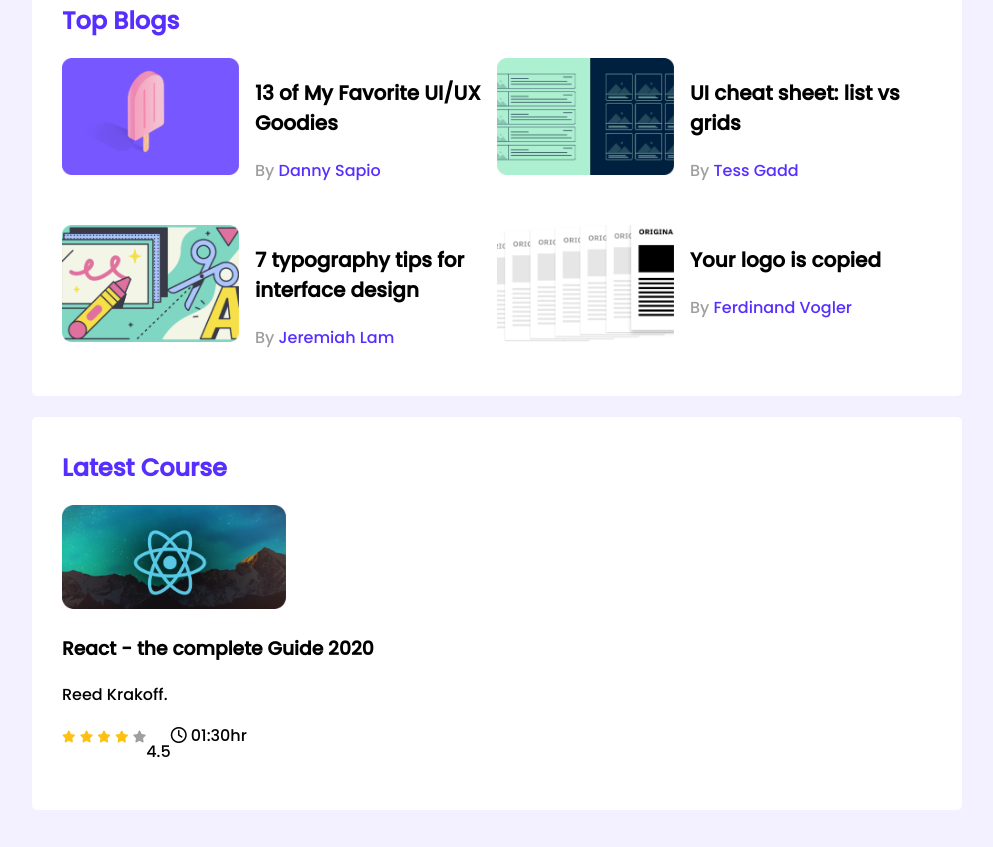
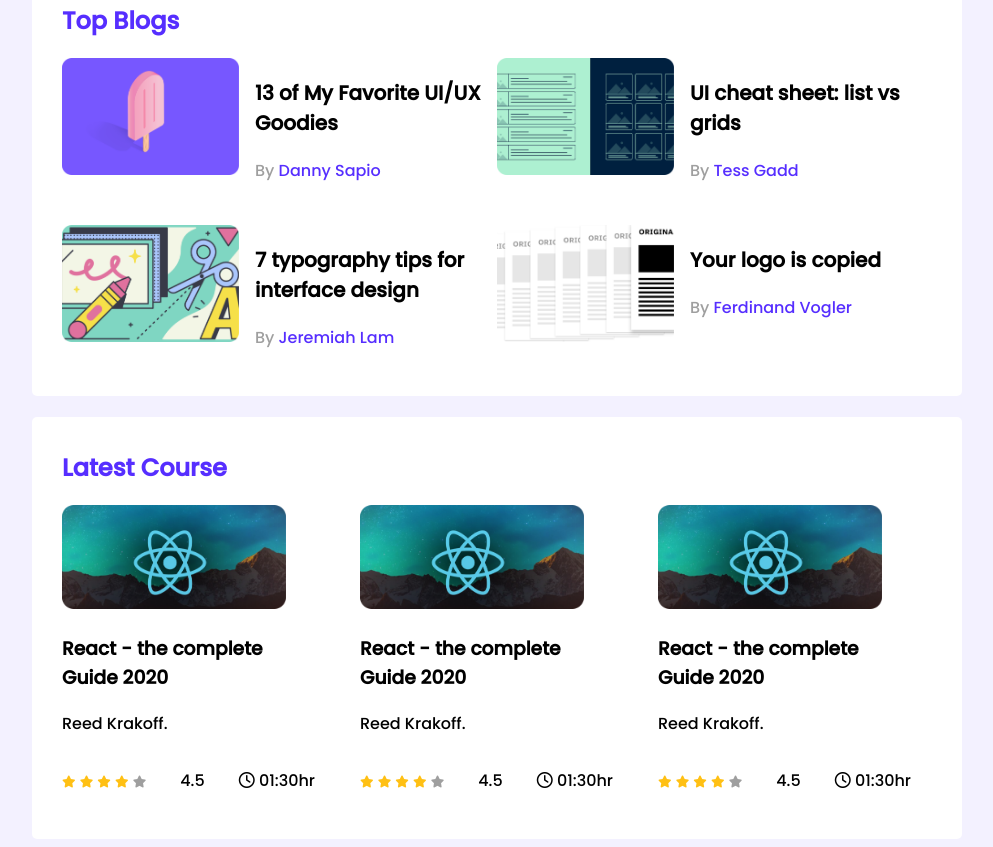
Before and after one commit to TajbeerAhamed/Leader-board-Css3, a plain HTML site: page index.html in a window 1280 px wide. Shown: the part 329-1176 px from the top of the page, without its empty margins (143-1136 px from the left). Before the commit the page ends 1147 px from the top, so only its background shows below. Drawn offline with Linux system fonts and the light colour scheme.

Commit message:
final-commit

```diff
--- a/Styles/style.css
+++ b/Styles/style.css
@@ -96,6 +96,16 @@
 }
 
 /* courses styles */
+.courses {
+    display: grid;
+    grid-template-columns: repeat(3, 1fr);
+    grid-column-gap: 24px;
+}
+
+.course {
+    width: 253px;
+}
+
 .course .course-banner img {
     width: 224px;
     height: 104px;
@@ -103,6 +113,8 @@
 
 .course-info {
     display: flex;
+    align-items: center;
+    justify-content: space-between;
 }
 
 .fa-star {
@@ -117,3 +129,37 @@
 .fa-star.empty {
     color: #9F9F9F;
 }
+
+/* Media-queries */
+
+/* Mobile-devices */
+@media only screen and (max-width:688px) {
+    .container {
+        width: 100%;
+    }
+
+    .players,
+    .blogs,
+    .courses {
+
+        grid-template-columns: repeat(1, 1fr);
+    }
+
+    .player,
+    .blog {
+        flex-direction: column;
+    }
+}
+
+/* Tablet-Devices */
+@media only screen and (min-width:688px) and (max-width:992px) {
+    .container {
+        width: 100%;
+    }
+
+    .players,
+    .courses {
+        grid-template-columns: repeat(2, 1fr);
+    }
+
+}
--- a/index.html
+++ b/index.html
@@ -125,7 +125,65 @@
                             </div>
                         </div>
                     </div>
+
+
                 </div>
+                <div class="course">
+                    <div class="course-banner">
+                        <img src="images/courses/course-1.png" alt="">
+                        <div class="course-detail">
+                            <div class="course-title">
+                                <h3>React - the complete Guide 2020</h3>
+                                <p class="course-author">Reed Krakoff.</p>
+                            </div>
+                            <div class="course-info">
+                                <div>
+                                    <i class="fa-solid fa-star filled"></i>
+                                    <i class="fa-solid fa-star filled"></i>
+                                    <i class="fa-solid fa-star filled"></i>
+                                    <i class="fa-solid fa-star filled"></i>
+                                    <i class="fa-solid fa-star empty"></i>
+                                </div>
+                                <p>4.5</p>
+                                <div class="course-duration">
+                                    <i class="fa-regular fa-clock"></i>
+                                    01:30hr
+                                </div>
+                            </div>
+                        </div>
+                    </div>
+
+
+                </div>
+                <div class="course">
+                    <div class="course-banner">
+                        <img src="images/courses/course-1.png" alt="">
+                        <div class="course-detail">
+                            <div class="course-title">
+                                <h3>React - the complete Guide 2020</h3>
+                                <p class="course-author">Reed Krakoff.</p>
+                            </div>
+                            <div class="course-info">
+                                <div>
+                                    <i class="fa-solid fa-star filled"></i>
+                                    <i class="fa-solid fa-star filled"></i>
+                                    <i class="fa-solid fa-star filled"></i>
+                                    <i class="fa-solid fa-star filled"></i>
+                                    <i class="fa-solid fa-star empty"></i>
+                                </div>
+                                <p>4.5</p>
+                                <div class="course-duration">
+                                    <i class="fa-regular fa-clock"></i>
+                                    01:30hr
+                                </div>
+                            </div>
+                        </div>
+                    </div>
+
+
+                </div>
+            </div>
+            </div>
             </div>
         </section>
     </main>
```
